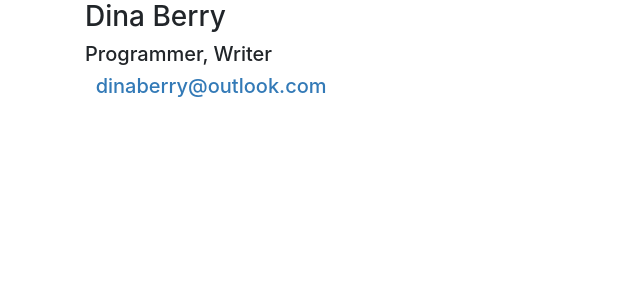
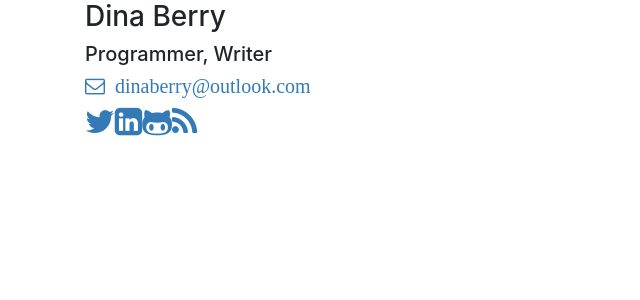
Before and after one commit to dfberry/urlmgr-home, an Angular app: page / in a window 1280 px wide. Shown: the top 300 px of the page, without its empty margins (0-640 px from the left). Built offline with nearby package versions, Linux system fonts and the light colour scheme.

Commit message:
added font-awesome fonts

```diff
--- a/src/_variables.scss
+++ b/src/_variables.scss
@@ -19,3 +19,5 @@ $theme-colors: (
   light: $gray-100,
   dark: $gray-800
 );
+
+$fa-font-path: "../node_modules/font-awesome/fonts";
--- a/src/styles.scss
+++ b/src/styles.scss
@@ -5,3 +5,8 @@
 // version 4
 @import 'variables';
 @import '../node_modules/bootstrap/scss/bootstrap';
+@import '../node_modules/font-awesome/scss/font-awesome';
+@font-face {
+  font-family: "fontawesome-webfont";
+  src: url("../node_modules/font-awesome/fonts/fontawesome-webfont.woff2");
+}
```
